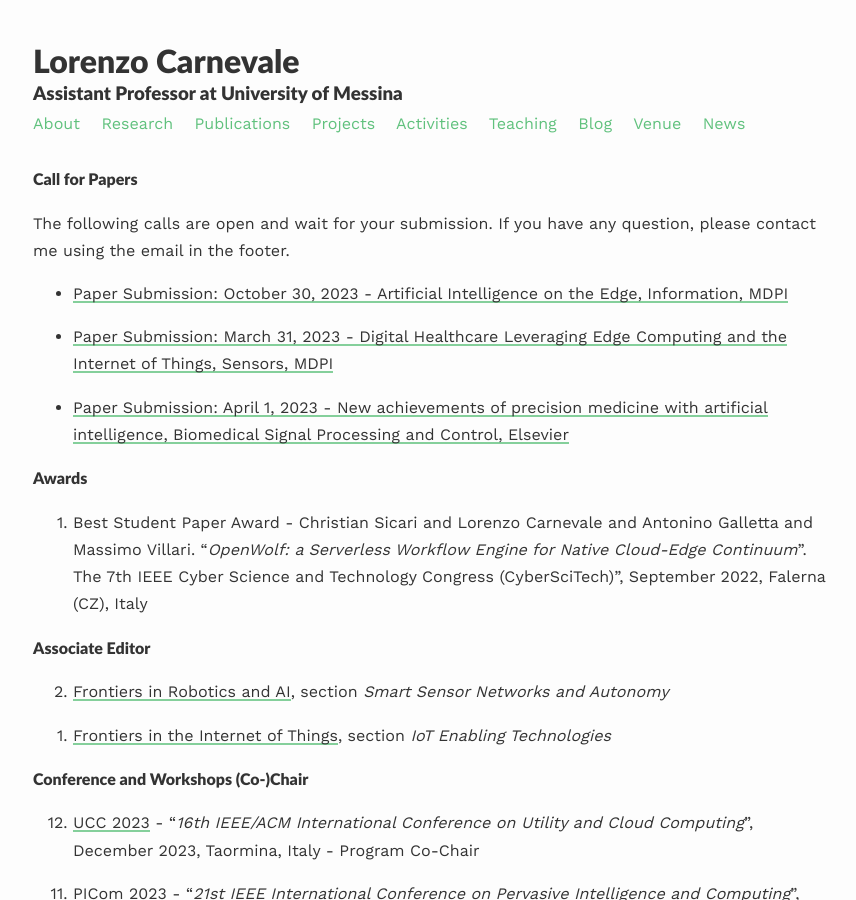
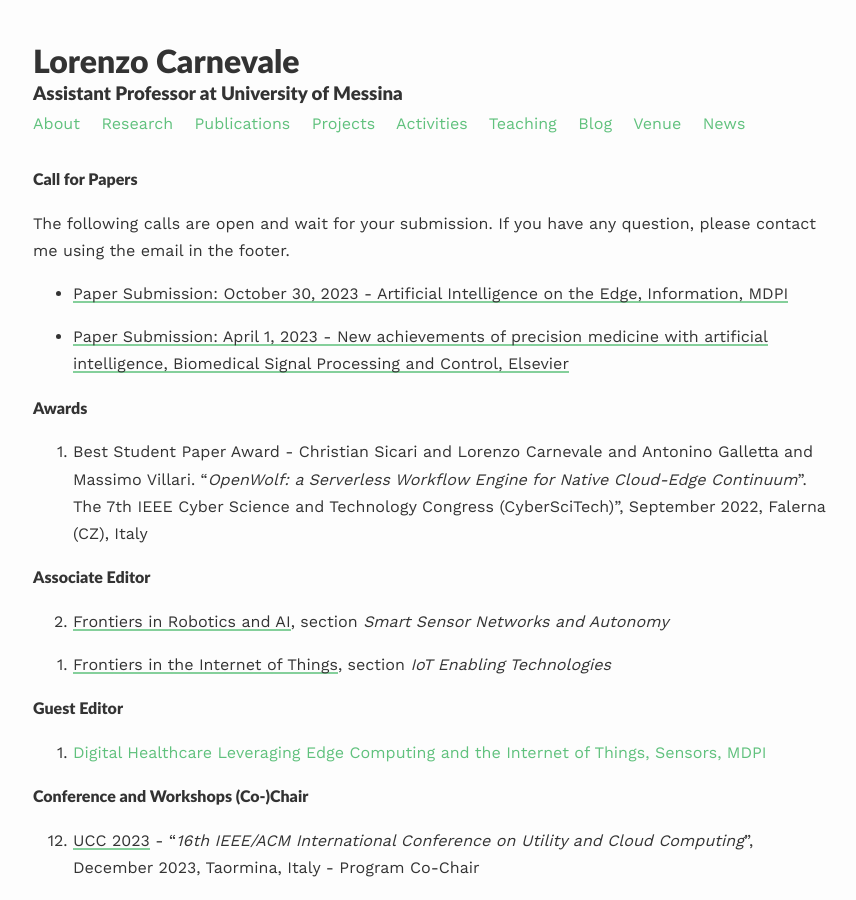
Before and after one commit to lcarnevale/lcarnevale.github.io, a Jekyll site: the page built from _pages/activities.md, in a window 1280 px wide and 900 px high. Shown: the whole window, without its empty margins (207-1063 px from the left). Built offline with Jekyll 4.4.1, drawn with Linux system fonts in a browser that asks for light colours; nearby versions of some CDN libraries; some web fonts are replaced.

Commit message:
completed the SI on MDPI Sensors

```diff
--- a/_pages/activities.md
+++ b/_pages/activities.md
@@ -10,8 +10,6 @@
 
 - [Paper Submission: October 30, 2023 - Artificial Intelligence on the Edge, Information, MDPI](https://www.mdpi.com/journal/information/special_issues/AI_on_the_edge)
 
-- [Paper Submission: March 31, 2023 - Digital Healthcare Leveraging Edge Computing and the Internet of Things, Sensors, MDPI](https://www.mdpi.com/journal/sensors/special_issues/digihealth_IoT)
-
 - [Paper Submission: April 1, 2023 - New achievements of precision medicine with artificial intelligence, Biomedical Signal Processing and Control, Elsevier](https://www.sciencedirect.com/journal/biomedical-signal-processing-and-control/about/call-for-papers)
 
 #### Awards
@@ -22,6 +20,10 @@
 0. [Frontiers in Robotics and AI](https://www.frontiersin.org/journals/robotics-and-ai/sections/smart-sensor-networks-and-autonomy), section <i>Smart Sensor Networks and Autonomy</i>
 
 0. [Frontiers in the Internet of Things](https://www.frontiersin.org/journals/the-internet-of-things/sections/iot-enabling-technologies), section <i>IoT Enabling Technologies</i>
+{: reversed="reversed"}
+
+#### Guest Editor
+0. [Digital Healthcare Leveraging Edge Computing and the Internet of Things, Sensors, MDPI](https://www.mdpi.com/journal/sensors/special_issues/digihealth_IoT)
 {: reversed="reversed"}
 
 #### Conference and Workshops (Co-)Chair
```
